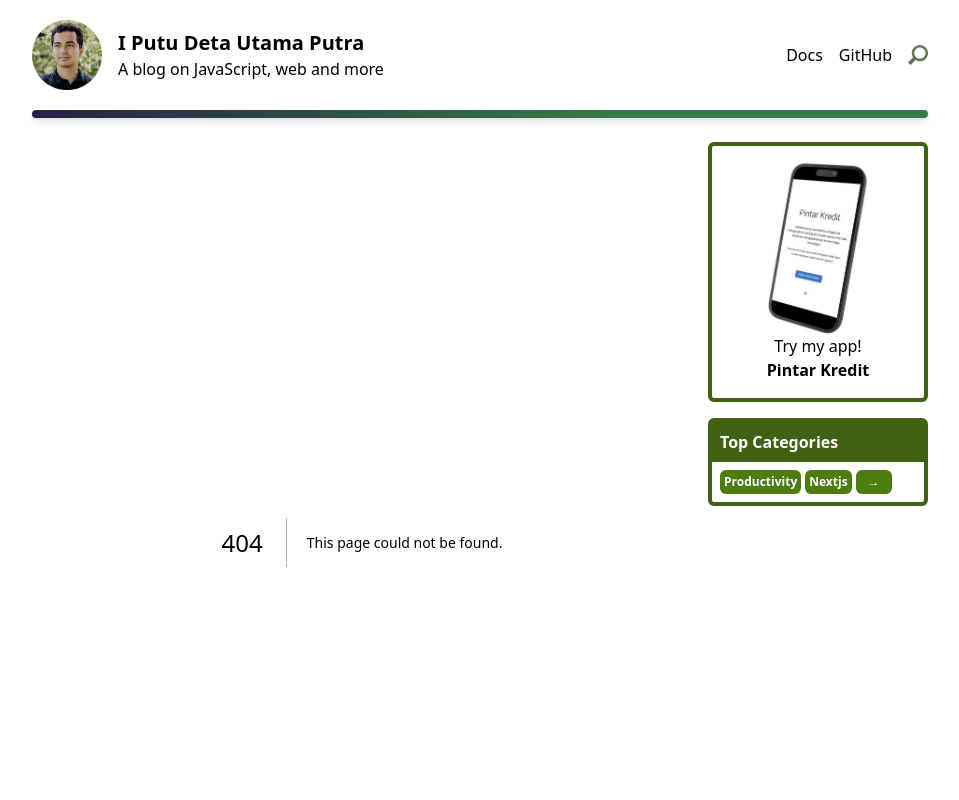
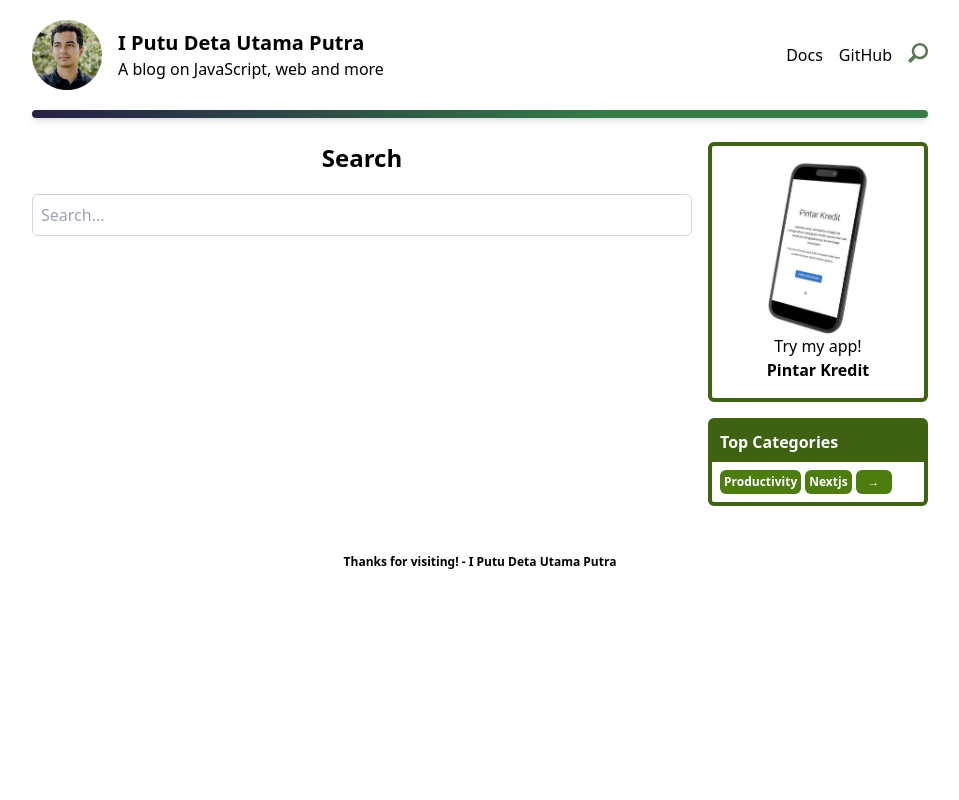
Before and after one commit to detautama/detautama.github.io, a Next.js app: page /search in a window 1280 px wide. Before the commit this address had no page. Shown: the top 800 px of the page, without its empty margins (160-1119 px from the left). Built offline with nearby package versions, Linux system fonts and the light colour scheme.

Commit message:
add search functionality with a dedicated search page and update layout links

```diff
--- a/app/layout.tsx
+++ b/app/layout.tsx
@@ -53,14 +53,16 @@ export default function RootLayout({
               </div>
             </div>
             <div id="header-right" className="flex gap-4">
-              <a href="#docs">Docs</a>
-              <a href="#github">GitHub</a>
+              <Link href="#docs">Docs</Link>
+              <Link href="#github">GitHub</Link>
+              <Link href={"/search"}>
                 <Image
                   src="images/search.svg"
                   alt="search icon"
                   width={20}
                   height={20}
                 />
+              </Link>
             </div>
           </div>
           <div className="default_bg mb-6 h-2 w-full rounded-md"></div>
@@ -75,7 +77,7 @@ export default function RootLayout({
             id="footer"
             className="mt-10 w-full rounded-md py-2 text-center text-xs font-bold"
           >
-            © 2021 I Putu Deta Utama Putra. All rights reserved.
+            Thanks for visiting! - I Putu Deta Utama Putra
           </footer>
         </div>
       </body>
--- /dev/null
+++ b/app/search/page.tsx
@@ -0,0 +1,7 @@
+import { getSortedArticlesData } from "../lib/articles";
+import { Search } from "./search";
+
+export default function Page() {
+  const allArticlesData = getSortedArticlesData();
+  return <Search articles={allArticlesData} />;
+}
--- /dev/null
+++ b/app/search/search.tsx
@@ -0,0 +1,46 @@
+"use client";
+
+import React from "react";
+import { ArticleData } from "../lib/articles";
+import Link from "next/link";
+
+export const Search: React.FC<{
+  articles: ArticleData[];
+}> = (props) => {
+  console.log(props.articles);
+  const [result, setResult] = React.useState<ArticleData[]>([]);
+
+  const search = (e: React.ChangeEvent<HTMLInputElement>) => {
+    const query = e.target.value;
+    const searchResult = props.articles.filter((article) => {
+      return article.title.toLowerCase().includes(query.toLowerCase());
+    });
+    if (query === "") {
+      return setResult([]);
+    }
+    setResult(searchResult);
+  };
+
+  return (
+    <div>
+      <h1 className="text-center text-2xl font-bold">Search</h1>
+      <div className="mb-5" />
+      <div className="mb-5" />
+      <form>
+        <input
+          type="text"
+          placeholder="Search..."
+          className="w-full rounded-md border border-gray-300 p-2 focus:border-indigo-300 focus:outline-none focus:ring focus:ring-indigo-200"
+          onChange={search}
+        />
+      </form>
+      <div className="mb-5" />
+      {result.map(({ id, title, date }) => (
+        <Link href={`/articles/${id}`} key={id} className="mb-4 block">
+          <h3>{title}</h3>
+          <p>{date}</p>
+        </Link>
+      ))}
+    </div>
+  );
+};
```
Lines whose indentation alone changed are shown as unchanged.
